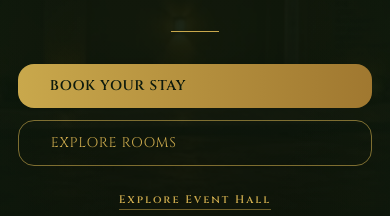
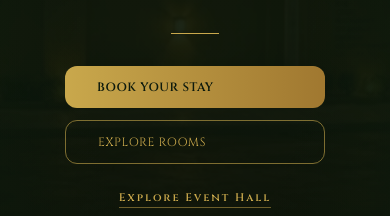
Before and after one commit to treaby1816/ileituraogunbadewa, a Next.js app: page / in a window 390 px wide. Shown: the part 397-613 px from the top of the page. Built offline with nearby package versions, Linux system fonts and the light colour scheme; no server answers.

Commit message:
style: refine hero buttons alignment and shape for mobile

```diff
--- a/components/sections/HeroSection.tsx
+++ b/components/sections/HeroSection.tsx
@@ -117,10 +117,10 @@ export function HeroSection() {
           className="flex flex-col items-center justify-center gap-5 md:gap-6"
         >
           <div className="flex flex-col sm:flex-row items-center justify-center gap-3 md:gap-4 w-full">
-            <Button href="/booking" variant="primary" size="lg" className="w-full sm:w-auto text-sm py-3 md:py-4">
+            <Button href="/booking" variant="primary" size="lg" className="w-[260px] sm:w-auto text-[12px] md:text-sm py-3 md:py-4">
               Book Your Stay
             </Button>
-            <Button href="/rooms" variant="ghost" size="lg" className="w-full sm:w-auto text-sm py-3 md:py-4">
+            <Button href="/rooms" variant="ghost" size="lg" className="w-[260px] sm:w-auto text-[12px] md:text-sm py-3 md:py-4">
               Explore Rooms
             </Button>
           </div>
@@ -141,7 +141,7 @@ export function HeroSection() {
       </div>
 
       {/* Slide indicators - moved significantly lower to avoid overlap */}
-      <div className="absolute bottom-16 md:bottom-28 left-1/2 -translate-x-1/2 z-10 flex gap-2">
+      <div className="absolute bottom-12 md:bottom-28 left-1/2 -translate-x-1/2 z-10 flex gap-2">
         {HERO_IMAGES.map((_, i) => (
           <button
             key={i}
@@ -161,7 +161,7 @@ export function HeroSection() {
         initial={{ opacity: 0 }}
         animate={{ opacity: 1 }}
         transition={{ delay: 2.2 }}
-        className="absolute bottom-4 md:bottom-12 left-1/2 -translate-x-1/2 flex flex-col items-center gap-1 md:gap-2"
+        className="absolute bottom-3 md:bottom-12 left-1/2 -translate-x-1/2 flex flex-col items-center gap-1 md:gap-2"
       >
         <span className="font-cinzel text-[7px] md:text-[9px] tracking-[0.15em] text-gold-primary/50 uppercase">
           Scroll
@@ -169,7 +169,7 @@ export function HeroSection() {
         <motion.div
           animate={{ y: [0, 6, 0] }}
           transition={{ repeat: Infinity, duration: 1.5 }}
-          className="w-[1px] h-4 md:h-8 bg-linear-to-b from-gold-primary/50 to-transparent"
+          className="w-[1px] h-3 md:h-8 bg-linear-to-b from-gold-primary/50 to-transparent"
         />
       </motion.div>
     </section>
--- a/components/ui/Button.tsx
+++ b/components/ui/Button.tsx
@@ -30,7 +30,7 @@ const VARIANTS: Record<string, string> = {
 const SIZES: Record<string, string> = {
   sm: "px-4 py-2 text-[11px] tracking-[0.08em] rounded-xl",
   md: "px-6 py-3 text-[12px] tracking-[0.06em] rounded-xl",
-  lg: "px-8 py-4 text-[13px] tracking-[0.05em] rounded-2xl",
+  lg: "px-8 py-4 text-[13px] tracking-[0.05em] rounded-xl",
 };
 
 export function Button({
```
